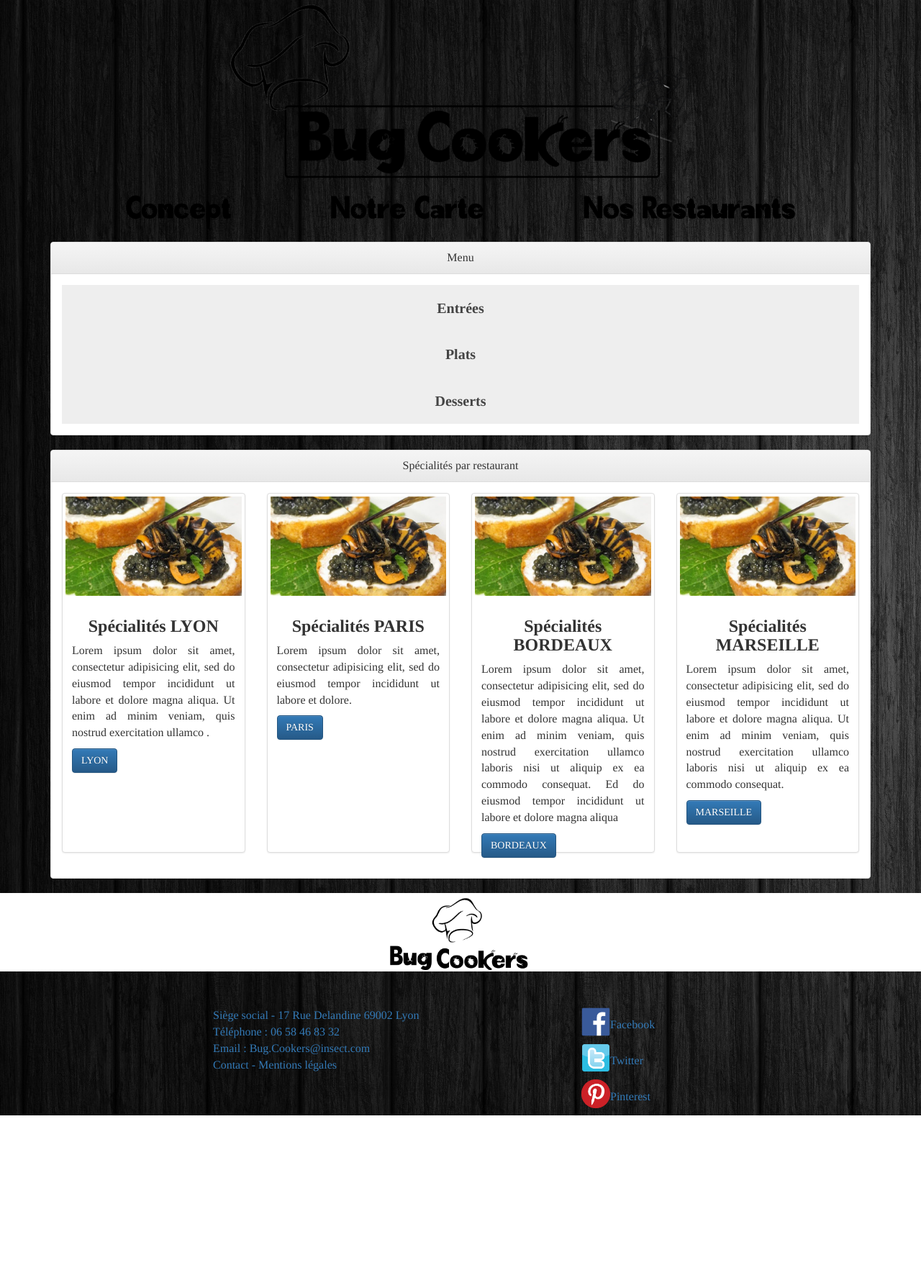
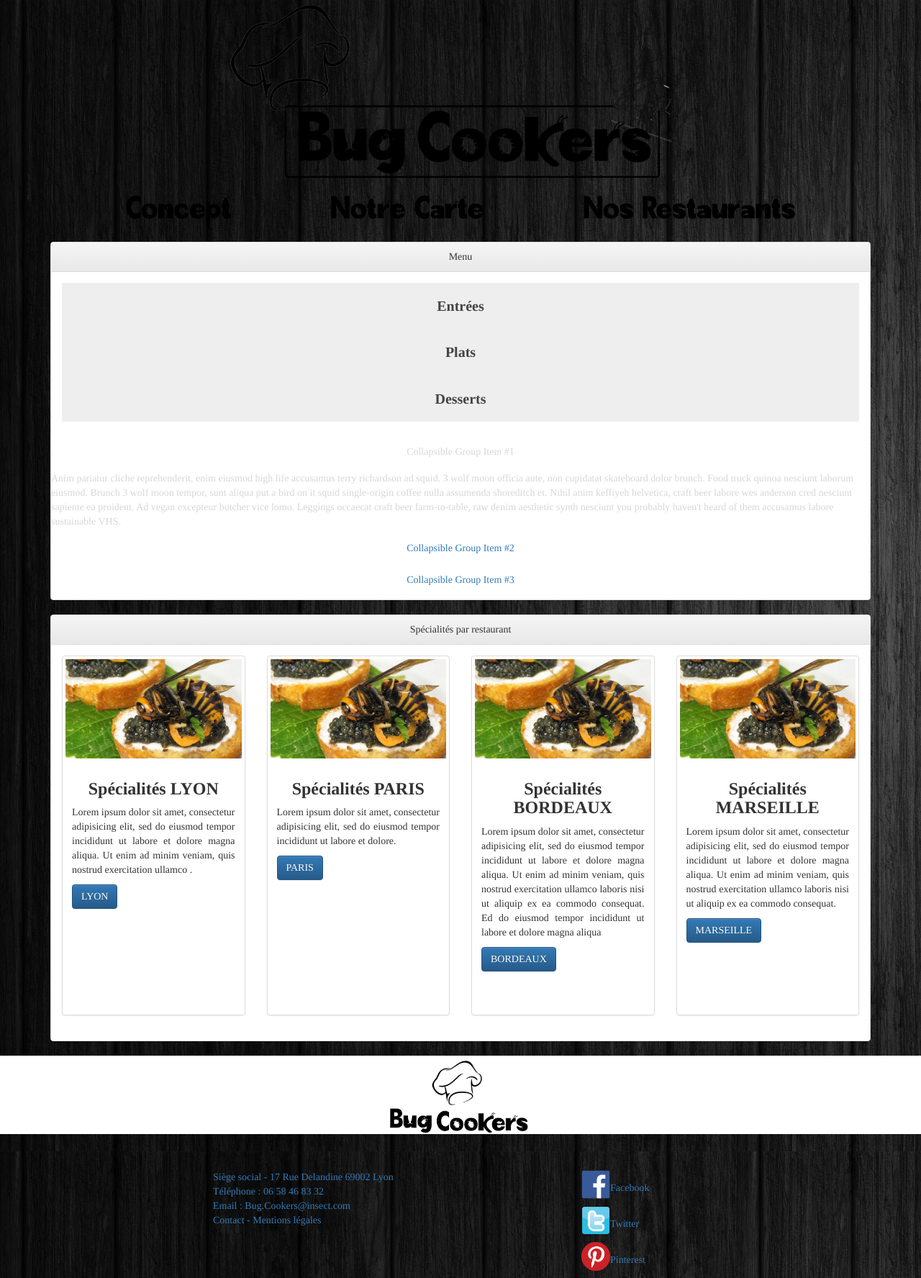
Before and after one commit to roche426/Bug-Cooker, a PHP site: page /nosMenus.php in a window 1280 px wide. Shown: the whole page at 72% size. Before the commit the page ends 1550 px from the top, so only its background shows below. Run offline with PHP 8.4, Linux system fonts and the light colour scheme.

Commit message:
mise en page

```diff
--- a/nosMenus.php
+++ b/nosMenus.php
@@ -22,7 +22,7 @@
             <div class="panel-heading text-center">Menu
             </div>
             <div class="panel-body">
-              <button class="accordion">Entrées</button>
+              <button class="accordion" data-toggle="collapse" data-target="#collapseOne" aria-expanded="true" aria-controls="collapseOne">Entrées</button>
               <div class="panelaccordeon">
                 <p>Lorem ipsum dolor sit amet - 12€<br>
                   Consectetur adipisicing elit - 15€<br>
@@ -44,6 +44,53 @@
                       Nulla pariatur - 18€</p>
                   </div>
             </div>
+
+            <div id="accordion">
+              <div class="card">
+                <div class="card-header" id="headingOne">
+                  <h5 class="mb-0">
+                    <p class="btn button" data-toggle="collapse" data-target="#collapseOne" aria-expanded="true" aria-controls="collapseOne">
+                      Collapsible Group Item #1
+                  </p>
+                  </h5>
+                </div>
+
+                <div id="collapseOne" class="collapse show" aria-labelledby="headingOne" data-parent="#accordion">
+                  <div class="card-body">
+                    Anim pariatur cliche reprehenderit, enim eiusmod high life accusamus terry richardson ad squid. 3 wolf moon officia aute, non cupidatat skateboard dolor brunch. Food truck quinoa nesciunt laborum eiusmod. Brunch 3 wolf moon tempor, sunt aliqua put a bird on it squid single-origin coffee nulla assumenda shoreditch et. Nihil anim keffiyeh helvetica, craft beer labore wes anderson cred nesciunt sapiente ea proident. Ad vegan excepteur butcher vice lomo. Leggings occaecat craft beer farm-to-table, raw denim aesthetic synth nesciunt you probably haven't heard of them accusamus labore sustainable VHS.
+                  </div>
+                </div>
+              </div>
+              <div class="card">
+                <div class="card-header" id="headingTwo">
+                  <h5 class="mb-0">
+                    <button class="btn btn-link collapsed" data-toggle="collapse" data-target="#collapseTwo" aria-expanded="false" aria-controls="collapseTwo">
+                      Collapsible Group Item #2
+                    </button>
+                  </h5>
+                </div>
+                <div id="collapseTwo" class="collapse" aria-labelledby="headingTwo" data-parent="#accordion">
+                  <div class="card-body">
+                    Anim pariatur cliche reprehenderit, enim eiusmod high life accusamus terry richardson ad squid. 3 wolf moon officia aute, non cupidatat skateboard dolor brunch. Food truck quinoa nesciunt laborum eiusmod. Brunch 3 wolf moon tempor, sunt aliqua put a bird on it squid single-origin coffee nulla assumenda shoreditch et. Nihil anim keffiyeh helvetica, craft beer labore wes anderson cred nesciunt sapiente ea proident. Ad vegan excepteur butcher vice lomo. Leggings occaecat craft beer farm-to-table, raw denim aesthetic synth nesciunt you probably haven't heard of them accusamus labore sustainable VHS.
+                  </div>
+                </div>
+              </div>
+              <div class="card">
+                <div class="card-header" id="headingThree">
+                  <h5 class="mb-0">
+                    <button class="btn btn-link collapsed" data-toggle="collapse" data-target="#collapseThree" aria-expanded="false" aria-controls="collapseThree">
+                      Collapsible Group Item #3
+                    </button>
+                  </h5>
+                </div>
+                <div id="collapseThree" class="collapse" aria-labelledby="headingThree" data-parent="#accordion">
+                  <div class="card-body">
+                    Anim pariatur cliche reprehenderit, enim eiusmod high life accusamus terry richardson ad squid. 3 wolf moon officia aute, non cupidatat skateboard dolor brunch. Food truck quinoa nesciunt laborum eiusmod. Brunch 3 wolf moon tempor, sunt aliqua put a bird on it squid single-origin coffee nulla assumenda shoreditch et. Nihil anim keffiyeh helvetica, craft beer labore wes anderson cred nesciunt sapiente ea proident. Ad vegan excepteur butcher vice lomo. Leggings occaecat craft beer farm-to-table, raw denim aesthetic synth nesciunt you probably haven't heard of them accusamus labore sustainable VHS.
+                  </div>
+                </div>
+              </div>
+            </div>
+
           </div>
         </div>
       </div>
--- a/style.css
+++ b/style.css
@@ -8,7 +8,7 @@ body {
 	background-image: url('Images/fond3.jpg');
 	color: rgb(215,215,215);
 	font-family: Times, sans-serif;
-	font-size: 16px;
+	font-size: 14px;
 }
 
 .titre-section {
@@ -276,7 +276,7 @@ h3,h4, h5{
 .restaurant-thumbnail > h3,
 .restaurant-thumbnail > p {
 	color: rgb(215,215,215);
-	font-family: 'Marvel', sans-serif;
+	font-family: Times, sans-serif;
 	background-color: rgb(62,62,62);
 }
 
@@ -290,8 +290,8 @@ h3,h4, h5{
 	border : 1px solid rgb(255,255,255);
 }
 
-.restaurant-thumbnail > h3 {
-	margin-top: 10px;
+.restaurant-thumbnail h3 {
+	margin-top: 0;
 }
 
 .link-mail {
@@ -301,7 +301,7 @@ h3,h4, h5{
 }
 
 .link-adress {
-    min-height: 60px;
+    min-height: 70px;
     display: block;
 }
 
```
